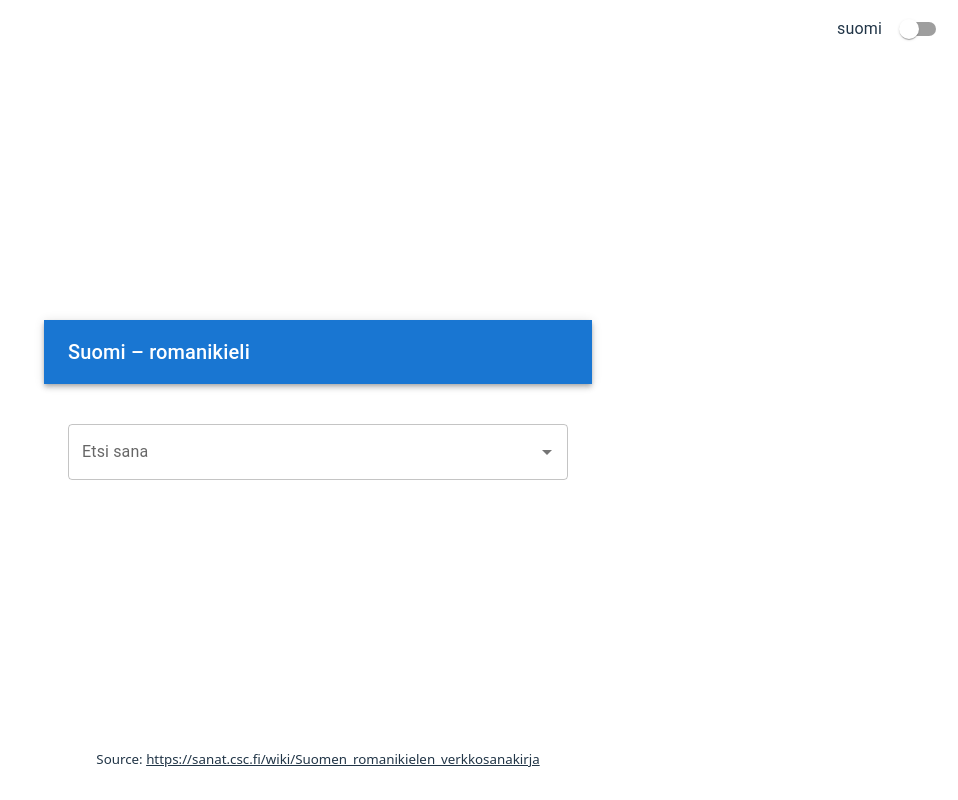
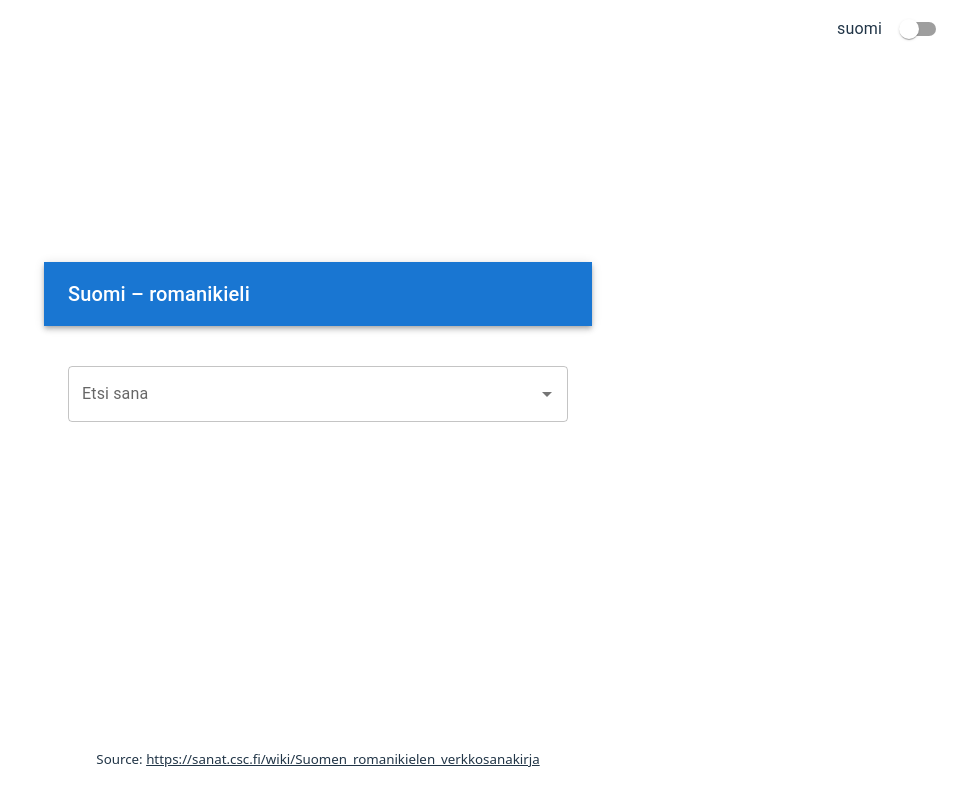
Before and after one commit to malmgrek/fintiko, a React (Vite) app: page / in a window 1280 px wide. Shown: the whole page, without its empty margins (322-1280 px from the left). Built offline with nearby package versions, Linux system fonts and the light colour scheme.

Commit message:
Fix jumping search field

```diff
--- a/src/App.tsx
+++ b/src/App.tsx
@@ -134,12 +134,14 @@ function App() {
             <TextField {...params} label="Etsi sana" variant="outlined" />
           )}
         />
-        {selectedEntry && (
-          <Box mt={2} p={2} border="1px solid #ccc" borderRadius="4px">
-            <Typography variant="h5">{selectedEntry.label}</Typography>
-            <Typography variant="subtitle1">{selectedEntry.translation}</Typography>
-          </Box>
-        )}
+        <Box mt={2} sx={{ minHeight: '100px' }}>
+          {selectedEntry ? (
+            <Box p={2} border="1px solid #ccc" borderRadius="4px">
+              <Typography variant="h5">{selectedEntry.label}</Typography>
+              <Typography variant="subtitle1">{selectedEntry.translation}</Typography>
+            </Box>
+          ) : null}
+        </Box>
       </Container>
       <footer style={{ position: 'fixed', bottom: '20px', left: '50%', transform: 'translateX(-50%)', textAlign: 'center', padding: '10px', fontSize: 'smaller' }}>
         Source: <a href="https://sanat.csc.fi/wiki/Suomen_romanikielen_verkkosanakirja" target="_blank" rel="noopener noreferrer" style={{ color: 'inherit', textDecoration: 'underline' }}>
```
